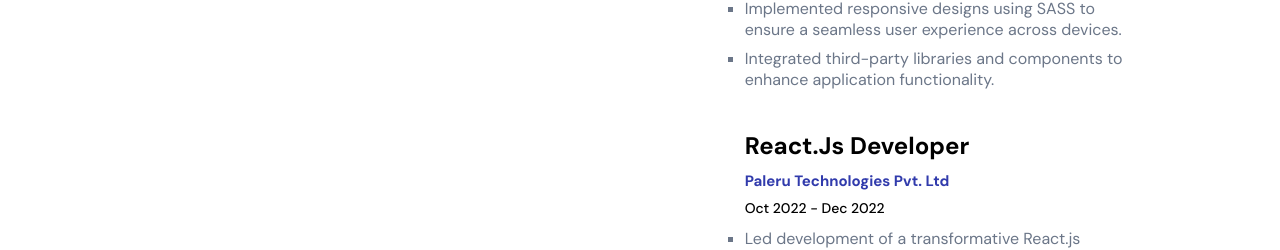
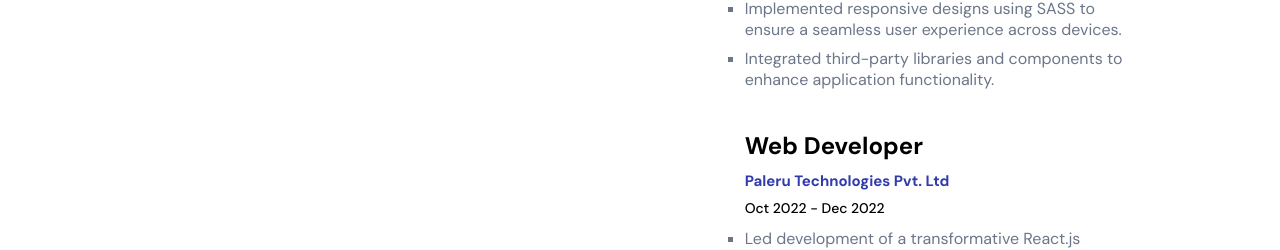
Before and after one commit to Gurjantrandahwa/new_portfolio, a React (Create React App) app: page / in a window 1280 px wide. Shown: the part 4435-4685 px from the top of the page. Built offline with nearby package versions, Linux system fonts and the light colour scheme.

Commit message:
Updated portfolio

```diff
--- a/src/data/data.js
+++ b/src/data/data.js
@@ -106,7 +106,7 @@ const experiences = [
     },
 
     {
-        title: "React.js Developer",
+        title: "Web Developer",
         company: "Paleru Technologies Pvt. Ltd",
         icon: images.volo,
         time: "Oct 2022 - Dec 2022",
```
